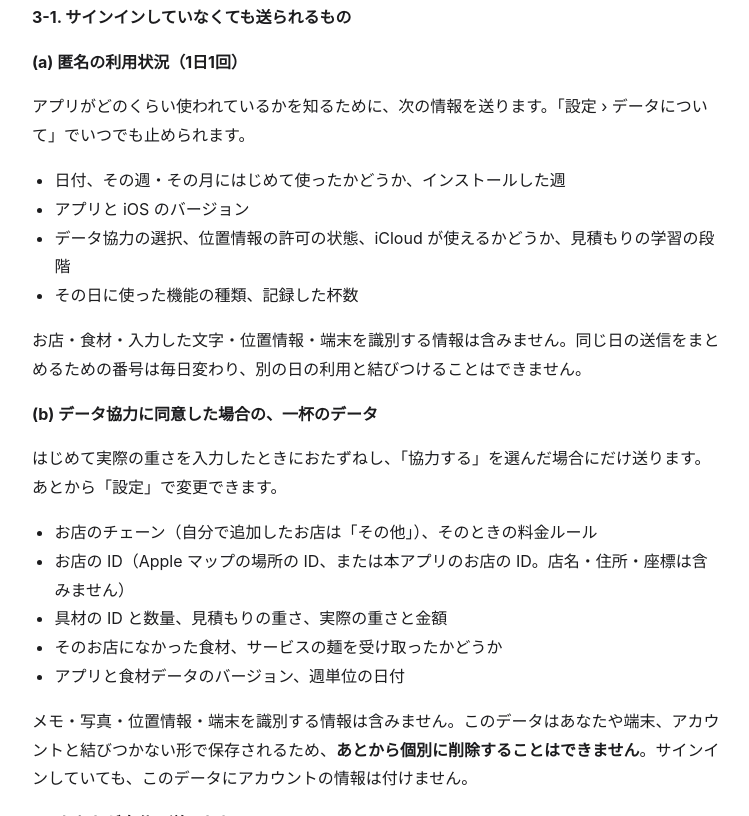
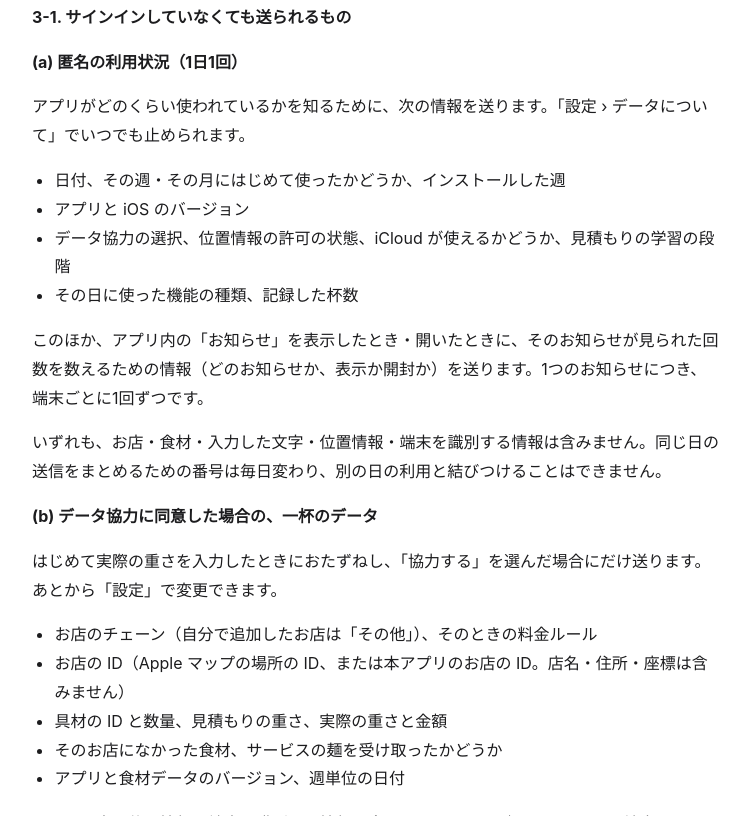
Before and after one commit to haruka97/malatang-biyori-site, a plain HTML site: page privacy.html in a window 1280 px wide. Shown: the part 1371-2187 px from the top of the page, without its empty margins (264-1013 px from the left). Drawn offline with Linux system fonts and the light colour scheme.

Commit message:
Privacy policy: counting how often a notice was seen

```diff
--- a/privacy.html
+++ b/privacy.html
@@ -28,7 +28,7 @@ nav { font-size: 0.9rem; margin-bottom: 24px; }
 <nav><a href="./">マーラータン日和</a></nav>
 <h1>マーラータン日和 プライバシーポリシー</h1>
 <p class="meta">制定日：2026年11月25日</p>
-<p class="meta">改定日：2026年11月25日（位置情報と Apple マップ、外部サービスへのリンク、Cookie・広告、運営者の情報について追記。お店の評価として送るのは★だけに変更）</p>
+<p class="meta">改定日：2026年11月26日（位置情報と Apple マップ、外部サービスへのリンク、Cookie・広告、運営者の情報について追記。お店の評価として送るのは★だけに変更。お知らせが見られた回数の集計を追加）</p>
 <p>GAO DAWEI（以下「運営者」）は、アプリ「マーラータン日和」（以下「本アプリ」）での情報の取り扱いを次のとおり定めます。</p>
 <h2>1. 基本的な考え方</h2>
 <ul><li>本アプリは、サインインしなくても使えます。サインインしない場合、運営者は<strong>あなたが誰かを特定できる情報を取得しません</strong>。</li><li>あなたの記録・マイボウル・メモ・写真は、あなたの端末と、あなた自身の iCloud に保存されます。運営者は見ることができません。</li><li>位置情報は、近くのお店を探すためだけに使います。保存しません。運営者に送信することもありません（Apple マップでお店を検索するときの扱いは 2 と 5 をご覧ください）。</li><li>本アプリは無料で、広告もアプリ内課金もありません。Cookie や広告のための識別子は使いません。</li></ul>
@@ -40,7 +40,8 @@ nav { font-size: 0.9rem; margin-bottom: 24px; }
 <p><strong>(a) 匿名の利用状況（1日1回）</strong></p>
 <p>アプリがどのくらい使われているかを知るために、次の情報を送ります。「設定 › データについて」でいつでも止められます。</p>
 <ul><li>日付、その週・その月にはじめて使ったかどうか、インストールした週</li><li>アプリと iOS のバージョン</li><li>データ協力の選択、位置情報の許可の状態、iCloud が使えるかどうか、見積もりの学習の段階</li><li>その日に使った機能の種類、記録した杯数</li></ul>
-<p>お店・食材・入力した文字・位置情報・端末を識別する情報は含みません。同じ日の送信をまとめるための番号は毎日変わり、別の日の利用と結びつけることはできません。</p>
+<p>このほか、アプリ内の「お知らせ」を表示したとき・開いたときに、そのお知らせが見られた回数を数えるための情報（どのお知らせか、表示か開封か）を送ります。1つのお知らせにつき、端末ごとに1回ずつです。</p>
+<p>いずれも、お店・食材・入力した文字・位置情報・端末を識別する情報は含みません。同じ日の送信をまとめるための番号は毎日変わり、別の日の利用と結びつけることはできません。</p>
 <p><strong>(b) データ協力に同意した場合の、一杯のデータ</strong></p>
 <p>はじめて実際の重さを入力したときにおたずねし、「協力する」を選んだ場合にだけ送ります。あとから「設定」で変更できます。</p>
 <ul><li>お店のチェーン（自分で追加したお店は「その他」）、そのときの料金ルール</li><li>お店の ID（Apple マップの場所の ID、または本アプリのお店の ID。店名・住所・座標は含みません）</li><li>具材の ID と数量、見積もりの重さ、実際の重さと金額</li><li>そのお店になかった食材、サービスの麺を受け取ったかどうか</li><li>アプリと食材データのバージョン、週単位の日付</li></ul>
```
